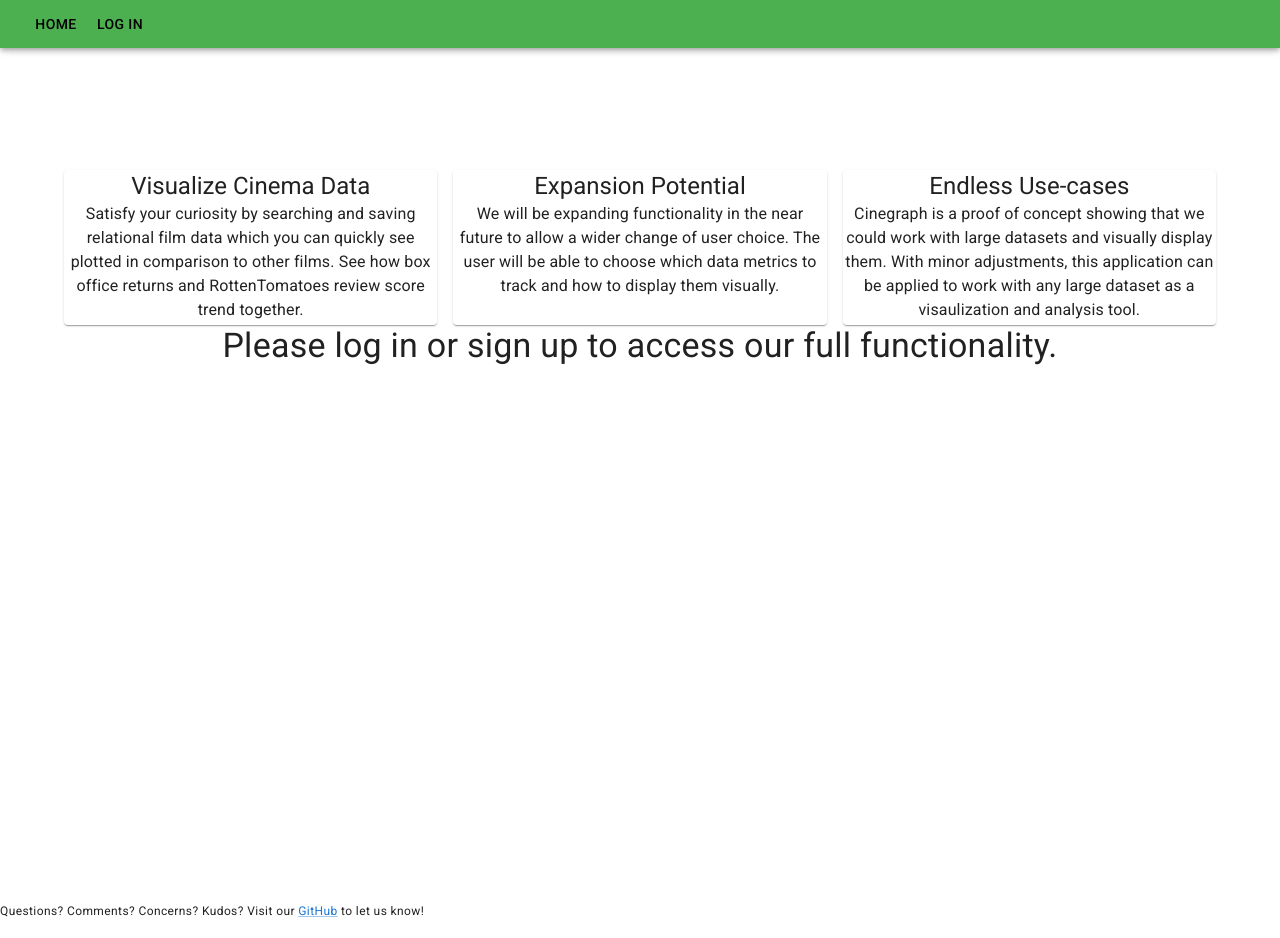
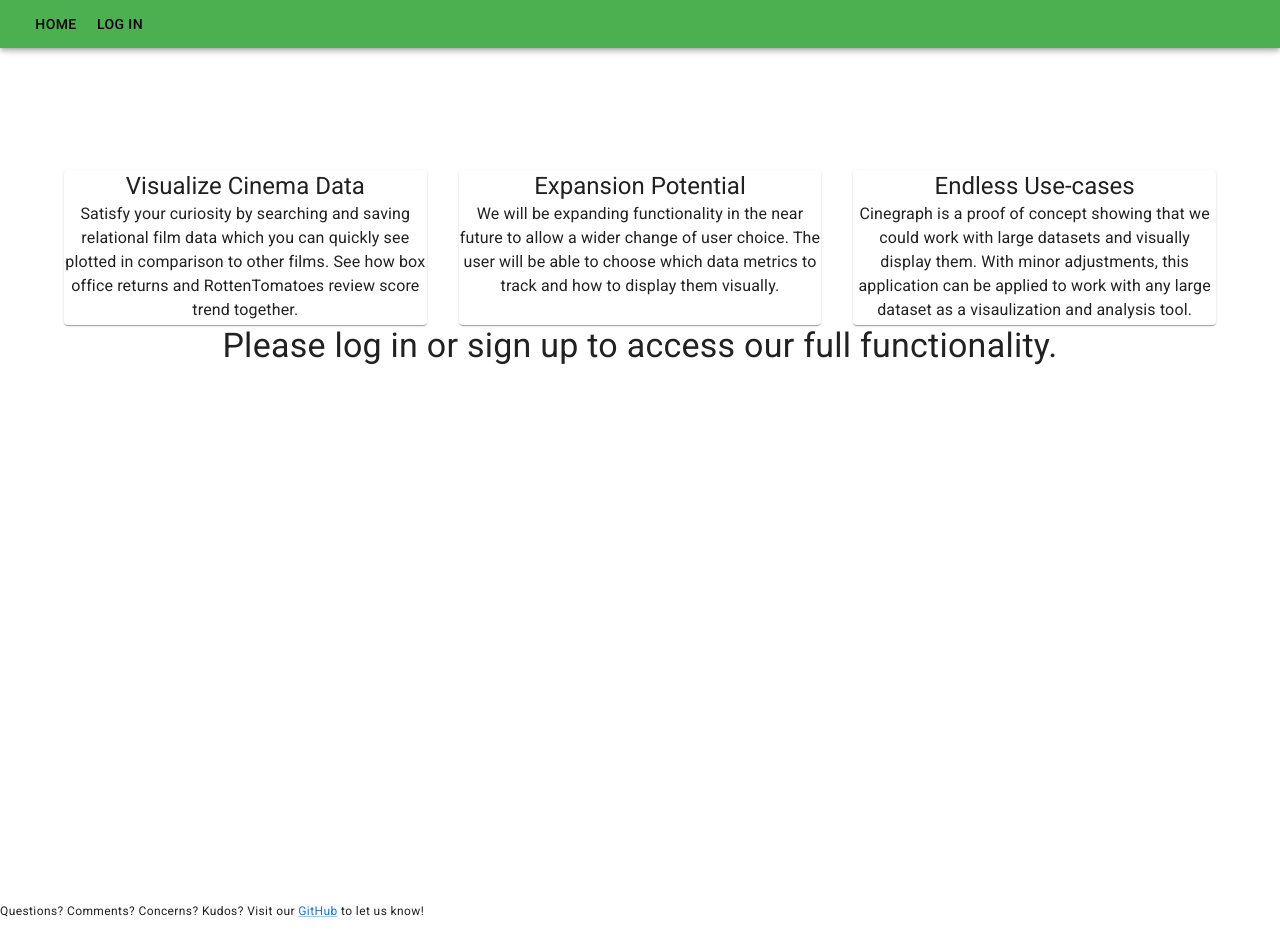
Before and after one commit to jessicamcg/cinegraph, a React (Create React App) app in the folder client/: page / in a window 1280 px wide. Built offline with nearby package versions, Linux system fonts and the light colour scheme.

Commit message:
more homepage css

```diff
--- a/client/src/pages/Home.js
+++ b/client/src/pages/Home.js
@@ -21,12 +21,14 @@ const Home = () => {
         <ThemeProvider theme={theme}>
             <Box>
                 <Box className="jumbotron hero">
-                    <Typography variant="h1" align="center" color="primary">
+                    <Container>
+                    <Typography variant="h1" align="center" color="primary" className="hero-text">
                         Cinegraph
                     </Typography>
+                    </Container>
                 </Box>
                 <Container className="description">
-                    <Grid container spacing={2}>
+                    <Grid container spacing={4}>
                         <Grid item xs={4}>
                             <Card sx={{ minHeight: 155 }}>
                                 <Typography
```
